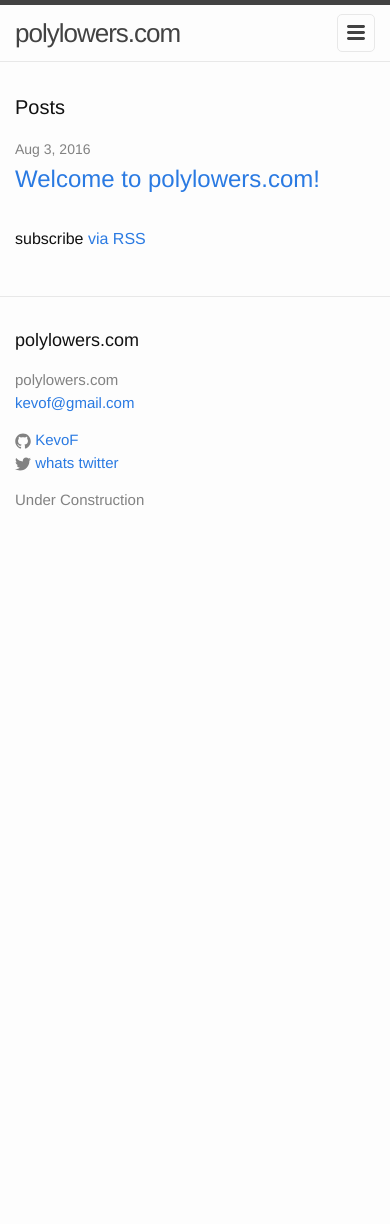
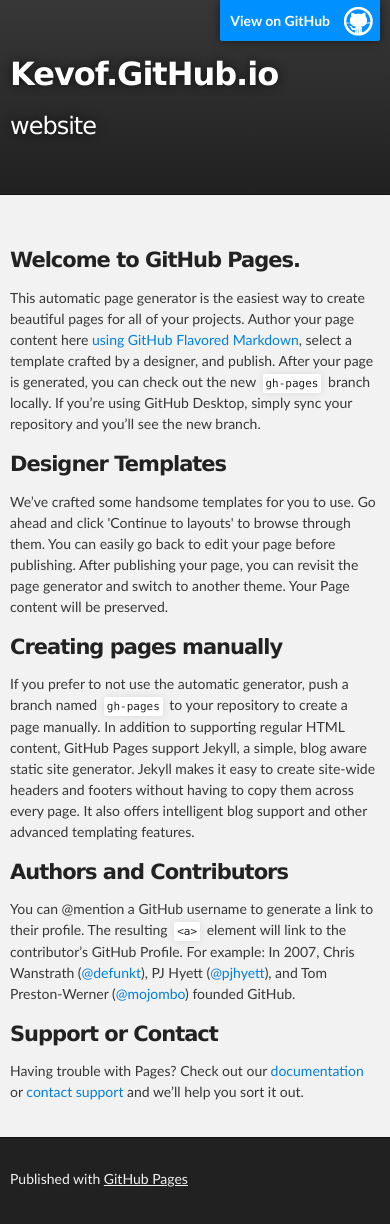
Before and after one commit to KevoF/KevoF.github.io, a Jekyll site: the page index.html, which Jekyll copies as it is, in a window 390 px wide. Built offline with Jekyll 4.4.1, drawn with Linux system fonts in a browser that asks for light colours; before the commit the page ends 900 px from its top, so only the background shows below that.

Commit message:
Replace master branch with page content via GitHub

```diff
--- a/index.html
+++ b/index.html
@@ -1,23 +1,67 @@
----
-layout: default
----
+<!DOCTYPE html>
+<html>
 
-<div class="home">
+  <head>
+    <meta charset='utf-8'>
+    <meta http-equiv="X-UA-Compatible" content="chrome=1">
+    <meta name="description" content="Kevof.GitHub.io : website">
 
-  <h1 class="page-heading">Posts</h1>
+    <link rel="stylesheet" type="text/css" media="screen" href="stylesheets/stylesheet.css">
 
-  <ul class="post-list">
-    {% for post in site.posts %}
-      <li>
-        <span class="post-meta">{{ post.date | date: "%b %-d, %Y" }}</span>
+    <title>Kevof.GitHub.io</title>
+  </head>
 
-        <h2>
-          <a class="post-link" href="{{ post.url | prepend: site.baseurl }}">{{ post.title }}</a>
-        </h2>
-      </li>
-    {% endfor %}
-  </ul>
+  <body>
 
-  <p class="rss-subscribe">subscribe <a href="{{ "/feed.xml" | prepend: site.baseurl }}">via RSS</a></p>
+    <!-- HEADER -->
+    <div id="header_wrap" class="outer">
+        <header class="inner">
+          <a id="forkme_banner" href="https://github.com/KevoF">View on GitHub</a>
 
-</div>
+          <h1 id="project_title">Kevof.GitHub.io</h1>
+          <h2 id="project_tagline">website</h2>
+
+        </header>
+    </div>
+
+    <!-- MAIN CONTENT -->
+    <div id="main_content_wrap" class="outer">
+      <section id="main_content" class="inner">
+        <h3>
+<a id="welcome-to-github-pages" class="anchor" href="#welcome-to-github-pages" aria-hidden="true"><span aria-hidden="true" class="octicon octicon-link"></span></a>Welcome to GitHub Pages.</h3>
+
+<p>This automatic page generator is the easiest way to create beautiful pages for all of your projects. Author your page content here <a href="https://guides.github.com/features/mastering-markdown/">using GitHub Flavored Markdown</a>, select a template crafted by a designer, and publish. After your page is generated, you can check out the new <code>gh-pages</code> branch locally. If you’re using GitHub Desktop, simply sync your repository and you’ll see the new branch.</p>
+
+<h3>
+<a id="designer-templates" class="anchor" href="#designer-templates" aria-hidden="true"><span aria-hidden="true" class="octicon octicon-link"></span></a>Designer Templates</h3>
+
+<p>We’ve crafted some handsome templates for you to use. Go ahead and click 'Continue to layouts' to browse through them. You can easily go back to edit your page before publishing. After publishing your page, you can revisit the page generator and switch to another theme. Your Page content will be preserved.</p>
+
+<h3>
+<a id="creating-pages-manually" class="anchor" href="#creating-pages-manually" aria-hidden="true"><span aria-hidden="true" class="octicon octicon-link"></span></a>Creating pages manually</h3>
+
+<p>If you prefer to not use the automatic generator, push a branch named <code>gh-pages</code> to your repository to create a page manually. In addition to supporting regular HTML content, GitHub Pages support Jekyll, a simple, blog aware static site generator. Jekyll makes it easy to create site-wide headers and footers without having to copy them across every page. It also offers intelligent blog support and other advanced templating features.</p>
+
+<h3>
+<a id="authors-and-contributors" class="anchor" href="#authors-and-contributors" aria-hidden="true"><span aria-hidden="true" class="octicon octicon-link"></span></a>Authors and Contributors</h3>
+
+<p>You can @mention a GitHub username to generate a link to their profile. The resulting <code>&lt;a&gt;</code> element will link to the contributor’s GitHub Profile. For example: In 2007, Chris Wanstrath (<a href="https://github.com/defunkt" class="user-mention">@defunkt</a>), PJ Hyett (<a href="https://github.com/pjhyett" class="user-mention">@pjhyett</a>), and Tom Preston-Werner (<a href="https://github.com/mojombo" class="user-mention">@mojombo</a>) founded GitHub.</p>
+
+<h3>
+<a id="support-or-contact" class="anchor" href="#support-or-contact" aria-hidden="true"><span aria-hidden="true" class="octicon octicon-link"></span></a>Support or Contact</h3>
+
+<p>Having trouble with Pages? Check out our <a href="https://help.github.com/pages">documentation</a> or <a href="https://github.com/contact">contact support</a> and we’ll help you sort it out.</p>
+      </section>
+    </div>
+
+    <!-- FOOTER  -->
+    <div id="footer_wrap" class="outer">
+      <footer class="inner">
+        <p>Published with <a href="https://pages.github.com">GitHub Pages</a></p>
+      </footer>
+    </div>
+
+
+
+  </body>
+</html>
--- /dev/null
+++ b/javascripts/main.js
@@ -0,0 +1 @@
+console.log('This would be the main JS file.');
--- /dev/null
+++ b/stylesheets/github-light.css
@@ -0,0 +1,123 @@
+/*
+The MIT License (MIT)
+
+Copyright (c) 2016 GitHub, Inc.
+
+Permission is hereby granted, free of charge, to any person obtaining a copy
+of this software and associated documentation files (the "Software"), to deal
+in the Software without restriction, including without limitation the rights
+to use, copy, modify, merge, publish, distribute, sublicense, and/or sell
+copies of the Software, and to permit persons to whom the Software is
+furnished to do so, subject to the following conditions:
+
+The above copyright notice and this permission notice shall be included in all
+copies or substantial portions of the Software.
+
+THE SOFTWARE IS PROVIDED "AS IS", WITHOUT WARRANTY OF ANY KIND, EXPRESS OR
+IMPLIED, INCLUDING BUT NOT LIMITED TO THE WARRANTIES OF MERCHANTABILITY,
+FITNESS FOR A PARTICULAR PURPOSE AND NONINFRINGEMENT. IN NO EVENT SHALL THE
+AUTHORS OR COPYRIGHT HOLDERS BE LIABLE FOR ANY CLAIM, DAMAGES OR OTHER
+LIABILITY, WHETHER IN AN ACTION OF CONTRACT, TORT OR OTHERWISE, ARISING FROM,
+OUT OF OR IN CONNECTION WITH THE SOFTWARE OR THE USE OR OTHER DEALINGS IN THE
+SOFTWARE.
+
+*/
+
+.pl-c /* comment */ {
+  color: #969896;
+}
+
+.pl-c1 /* constant, variable.other.constant, support, meta.property-name, support.constant, support.variable, meta.module-reference, markup.raw, meta.diff.header */,
+.pl-s .pl-v /* string variable */ {
+  color: #0086b3;
+}
+
+.pl-e /* entity */,
+.pl-en /* entity.name */ {
+  color: #795da3;
+}
+
+.pl-smi /* variable.parameter.function, storage.modifier.package, storage.modifier.import, storage.type.java, variable.other */,
+.pl-s .pl-s1 /* string source */ {
+  color: #333;
+}
+
+.pl-ent /* entity.name.tag */ {
+  color: #63a35c;
+}
+
+.pl-k /* keyword, storage, storage.type */ {
+  color: #a71d5d;
+}
+
+.pl-s /* string */,
+.pl-pds /* punctuation.definition.string, string.regexp.character-class */,
+.pl-s .pl-pse .pl-s1 /* string punctuation.section.embedded source */,
+.pl-sr /* string.regexp */,
+.pl-sr .pl-cce /* string.regexp constant.character.escape */,
+.pl-sr .pl-sre /* string.regexp source.ruby.embedded */,
+.pl-sr .pl-sra /* string.regexp string.regexp.arbitrary-repitition */ {
+  color: #183691;
+}
+
+.pl-v /* variable */ {
+  color: #ed6a43;
+}
+
+.pl-id /* invalid.deprecated */ {
+  color: #b52a1d;
+}
+
+.pl-ii /* invalid.illegal */ {
+  color: #f8f8f8;
+  background-color: #b52a1d;
+}
+
+.pl-sr .pl-cce /* string.regexp constant.character.escape */ {
+  font-weight: bold;
+  color: #63a35c;
+}
+
+.pl-ml /* markup.list */ {
+  color: #693a17;
+}
+
+.pl-mh /* markup.heading */,
+.pl-mh .pl-en /* markup.heading entity.name */,
+.pl-ms /* meta.separator */ {
+  font-weight: bold;
+  color: #1d3e81;
+}
+
+.pl-mq /* markup.quote */ {
+  color: #008080;
+}
+
+.pl-mi /* markup.italic */ {
+  font-style: italic;
+  color: #333;
+}
+
+.pl-mb /* markup.bold */ {
+  font-weight: bold;
+  color: #333;
+}
+
+.pl-md /* markup.deleted, meta.diff.header.from-file */ {
+  color: #bd2c00;
+  background-color: #ffecec;
+}
+
+.pl-mi1 /* markup.inserted, meta.diff.header.to-file */ {
+  color: #55a532;
+  background-color: #eaffea;
+}
+
+.pl-mdr /* meta.diff.range */ {
+  font-weight: bold;
+  color: #795da3;
+}
+
+.pl-mo /* meta.output */ {
+  color: #1d3e81;
+}
--- /dev/null
+++ b/stylesheets/stylesheet.css
@@ -0,0 +1,425 @@
+/*******************************************************************************
+Slate Theme for GitHub Pages
+by Jason Costello, @jsncostello
+*******************************************************************************/
+
+@import url(github-light.css);
+
+/*******************************************************************************
+MeyerWeb Reset
+*******************************************************************************/
+
+html, body, div, span, applet, object, iframe,
+h1, h2, h3, h4, h5, h6, p, blockquote, pre,
+a, abbr, acronym, address, big, cite, code,
+del, dfn, em, img, ins, kbd, q, s, samp,
+small, strike, strong, sub, sup, tt, var,
+b, u, i, center,
+dl, dt, dd, ol, ul, li,
+fieldset, form, label, legend,
+table, caption, tbody, tfoot, thead, tr, th, td,
+article, aside, canvas, details, embed,
+figure, figcaption, footer, header, hgroup,
+menu, nav, output, ruby, section, summary,
+time, mark, audio, video {
+  margin: 0;
+  padding: 0;
+  border: 0;
+  font: inherit;
+  vertical-align: baseline;
+}
+
+/* HTML5 display-role reset for older browsers */
+article, aside, details, figcaption, figure,
+footer, header, hgroup, menu, nav, section {
+  display: block;
+}
+
+ol, ul {
+  list-style: none;
+}
+
+table {
+  border-collapse: collapse;
+  border-spacing: 0;
+}
+
+/*******************************************************************************
+Theme Styles
+*******************************************************************************/
+
+body {
+  box-sizing: border-box;
+  color:#373737;
+  background: #212121;
+  font-size: 16px;
+  font-family: 'Myriad Pro', Calibri, Helvetica, Arial, sans-serif;
+  line-height: 1.5;
+  -webkit-font-smoothing: antialiased;
+}
+
+h1, h2, h3, h4, h5, h6 {
+  margin: 10px 0;
+  font-weight: 700;
+  color:#222222;
+  font-family: 'Lucida Grande', 'Calibri', Helvetica, Arial, sans-serif;
+  letter-spacing: -1px;
+}
+
+h1 {
+  font-size: 36px;
+  font-weight: 700;
+}
+
+h2 {
+  padding-bottom: 10px;
+  font-size: 32px;
+  background: url('../images/bg_hr.png') repeat-x bottom;
+}
+
+h3 {
+  font-size: 24px;
+}
+
+h4 {
+  font-size: 21px;
+}
+
+h5 {
+  font-size: 18px;
+}
+
+h6 {
+  font-size: 16px;
+}
+
+p {
+  margin: 10px 0 15px 0;
+}
+
+footer p {
+  color: #f2f2f2;
+}
+
+a {
+  text-decoration: none;
+  color: #007edf;
+  text-shadow: none;
+
+  transition: color 0.5s ease;
+  transition: text-shadow 0.5s ease;
+  -webkit-transition: color 0.5s ease;
+  -webkit-transition: text-shadow 0.5s ease;
+  -moz-transition: color 0.5s ease;
+  -moz-transition: text-shadow 0.5s ease;
+  -o-transition: color 0.5s ease;
+  -o-transition: text-shadow 0.5s ease;
+  -ms-transition: color 0.5s ease;
+  -ms-transition: text-shadow 0.5s ease;
+}
+
+a:hover, a:focus {text-decoration: underline;}
+
+footer a {
+  color: #F2F2F2;
+  text-decoration: underline;
+}
+
+em {
+  font-style: italic;
+}
+
+strong {
+  font-weight: bold;
+}
+
+img {
+  position: relative;
+  margin: 0 auto;
+  max-width: 739px;
+  padding: 5px;
+  margin: 10px 0 10px 0;
+  border: 1px solid #ebebeb;
+
+  box-shadow: 0 0 5px #ebebeb;
+  -webkit-box-shadow: 0 0 5px #ebebeb;
+  -moz-box-shadow: 0 0 5px #ebebeb;
+  -o-box-shadow: 0 0 5px #ebebeb;
+  -ms-box-shadow: 0 0 5px #ebebeb;
+}
+
+p img {
+  display: inline;
+  margin: 0;
+  padding: 0;
+  vertical-align: middle;
+  text-align: center;
+  border: none;
+}
+
+pre, code {
+  width: 100%;
+  color: #222;
+  background-color: #fff;
+
+  font-family: Monaco, "Bitstream Vera Sans Mono", "Lucida Console", Terminal, monospace;
+  font-size: 14px;
+
+  border-radius: 2px;
+  -moz-border-radius: 2px;
+  -webkit-border-radius: 2px;
+}
+
+pre {
+  width: 100%;
+  padding: 10px;
+  box-shadow: 0 0 10px rgba(0,0,0,.1);
+  overflow: auto;
+}
+
+code {
+  padding: 3px;
+  margin: 0 3px;
+  box-shadow: 0 0 10px rgba(0,0,0,.1);
+}
+
+pre code {
+  display: block;
+  box-shadow: none;
+}
+
+blockquote {
+  color: #666;
+  margin-bottom: 20px;
+  padding: 0 0 0 20px;
+  border-left: 3px solid #bbb;
+}
+
+
+ul, ol, dl {
+  margin-bottom: 15px
+}
+
+ul {
+  list-style-position: inside;
+  list-style: disc;
+  padding-left: 20px;
+}
+
+ol {
+  list-style-position: inside;
+  list-style: decimal;
+  padding-left: 20px;
+}
+
+dl dt {
+  font-weight: bold;
+}
+
+dl dd {
+  padding-left: 20px;
+  font-style: italic;
+}
+
+dl p {
+  padding-left: 20px;
+  font-style: italic;
+}
+
+hr {
+  height: 1px;
+  margin-bottom: 5px;
+  border: none;
+  background: url('../images/bg_hr.png') repeat-x center;
+}
+
+table {
+  border: 1px solid #373737;
+  margin-bottom: 20px;
+  text-align: left;
+ }
+
+th {
+  font-family: 'Lucida Grande', 'Helvetica Neue', Helvetica, Arial, sans-serif;
+  padding: 10px;
+  background: #373737;
+  color: #fff;
+ }
+
+td {
+  padding: 10px;
+  border: 1px solid #373737;
+ }
+
+form {
+  background: #f2f2f2;
+  padding: 20px;
+}
+
+/*******************************************************************************
+Full-Width Styles
+*******************************************************************************/
+
+.outer {
+  width: 100%;
+}
+
+.inner {
+  position: relative;
+  max-width: 640px;
+  padding: 20px 10px;
+  margin: 0 auto;
+}
+
+#forkme_banner {
+  display: block;
+  position: absolute;
+  top:0;
+  right: 10px;
+  z-index: 10;
+  padding: 10px 50px 10px 10px;
+  color: #fff;
+  background: url('../images/blacktocat.png') #0090ff no-repeat 95% 50%;
+  font-weight: 700;
+  box-shadow: 0 0 10px rgba(0,0,0,.5);
+  border-bottom-left-radius: 2px;
+  border-bottom-right-radius: 2px;
+}
+
+#header_wrap {
+  background: #212121;
+  background: -moz-linear-gradient(top, #373737, #212121);
+  background: -webkit-linear-gradient(top, #373737, #212121);
+  background: -ms-linear-gradient(top, #373737, #212121);
+  background: -o-linear-gradient(top, #373737, #212121);
+  background: linear-gradient(top, #373737, #212121);
+}
+
+#header_wrap .inner {
+  padding: 50px 10px 30px 10px;
+}
+
+#project_title {
+  margin: 0;
+  color: #fff;
+  font-size: 42px;
+  font-weight: 700;
+  text-shadow: #111 0px 0px 10px;
+}
+
+#project_tagline {
+  color: #fff;
+  font-size: 24px;
+  font-weight: 300;
+  background: none;
+  text-shadow: #111 0px 0px 10px;
+}
+
+#downloads {
+  position: absolute;
+  width: 210px;
+  z-index: 10;
+  bottom: -40px;
+  right: 0;
+  height: 70px;
+  background: url('../images/icon_download.png') no-repeat 0% 90%;
+}
+
+.zip_download_link {
+  display: block;
+  float: right;
+  width: 90px;
+  height:70px;
+  text-indent: -5000px;
+  overflow: hidden;
+  background: url(../images/sprite_download.png) no-repeat bottom left;
+}
+
+.tar_download_link {
+  display: block;
+  float: right;
+  width: 90px;
+  height:70px;
+  text-indent: -5000px;
+  overflow: hidden;
+  background: url(../images/sprite_download.png) no-repeat bottom right;
+  margin-left: 10px;
+}
+
+.zip_download_link:hover {
+  background: url(../images/sprite_download.png) no-repeat top left;
+}
+
+.tar_download_link:hover {
+  background: url(../images/sprite_download.png) no-repeat top right;
+}
+
+#main_content_wrap {
+  background: #f2f2f2;
+  border-top: 1px solid #111;
+  border-bottom: 1px solid #111;
+}
+
+#main_content {
+  padding-top: 40px;
+}
+
+#footer_wrap {
+  background: #212121;
+}
+
+
+
+/*******************************************************************************
+Small Device Styles
+*******************************************************************************/
+
+@media screen and (max-width: 480px) {
+  body {
+    font-size:14px;
+  }
+
+  #downloads {
+    display: none;
+  }
+
+  .inner {
+    min-width: 320px;
+    max-width: 480px;
+  }
+
+  #project_title {
+  font-size: 32px;
+  }
+
+  h1 {
+    font-size: 28px;
+  }
+
+  h2 {
+    font-size: 24px;
+  }
+
+  h3 {
+    font-size: 21px;
+  }
+
+  h4 {
+    font-size: 18px;
+  }
+
+  h5 {
+    font-size: 14px;
+  }
+
+  h6 {
+    font-size: 12px;
+  }
+
+  code, pre {
+    min-width: 320px;
+    max-width: 480px;
+    font-size: 11px;
+  }
+
+}
```
Also changed, not shown: params.json (added, +6 -0 lines), images/bg_hr.png (added), images/blacktocat.png (added), images/icon_download.png (added), images/sprite_download.png (added).
